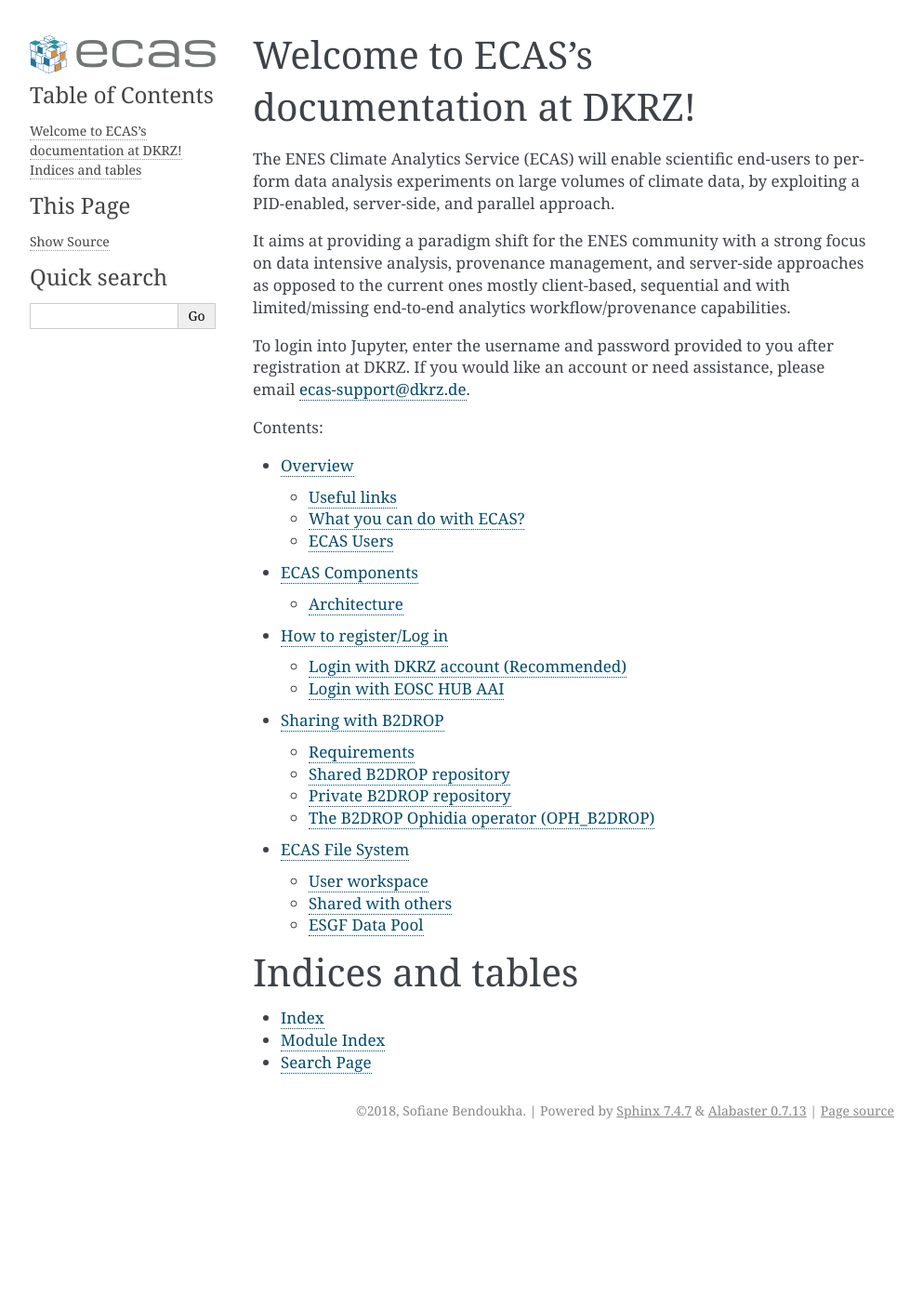
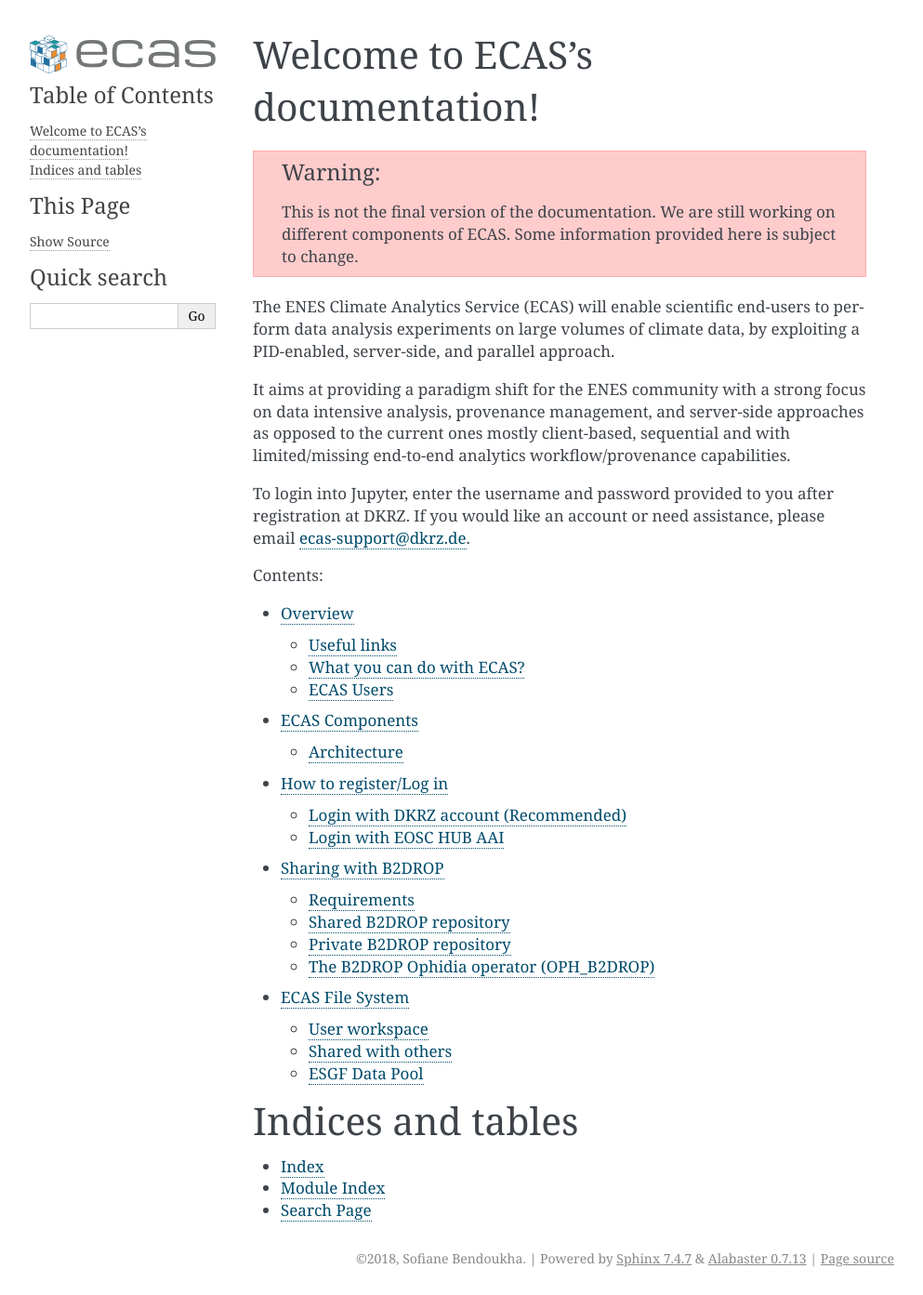
Before and after one commit to statiksof/ee-docs, a Sphinx documentation site: the page built from source/index.rst, in a window 1280 px wide. Shown: the whole page at 93% size, without its empty margins (148-1141 px from the left). Built offline with Sphinx 7.4.7, drawn with Linux system fonts in a browser that asks for light colours; before the commit the page ends 1234 px from its top, so only the background shows below that.

Commit message:
Add warning.

```diff
--- a/source/index.rst
+++ b/source/index.rst
@@ -5,8 +5,10 @@
 
 .. _introduction::
 
-Welcome to ECAS's documentation at DKRZ!
-========================================
+Welcome to ECAS's documentation!
+================================
+
+.. warning:: This is not the final version of the documentation. We are still working on different components of ECAS. Some information provided here is subject to change.
 
 The ENES Climate Analytics Service (ECAS) will enable scientific end-users to perform data analysis experiments on large volumes of climate data, by exploiting a PID-enabled, server-side, and parallel approach.
 
```
